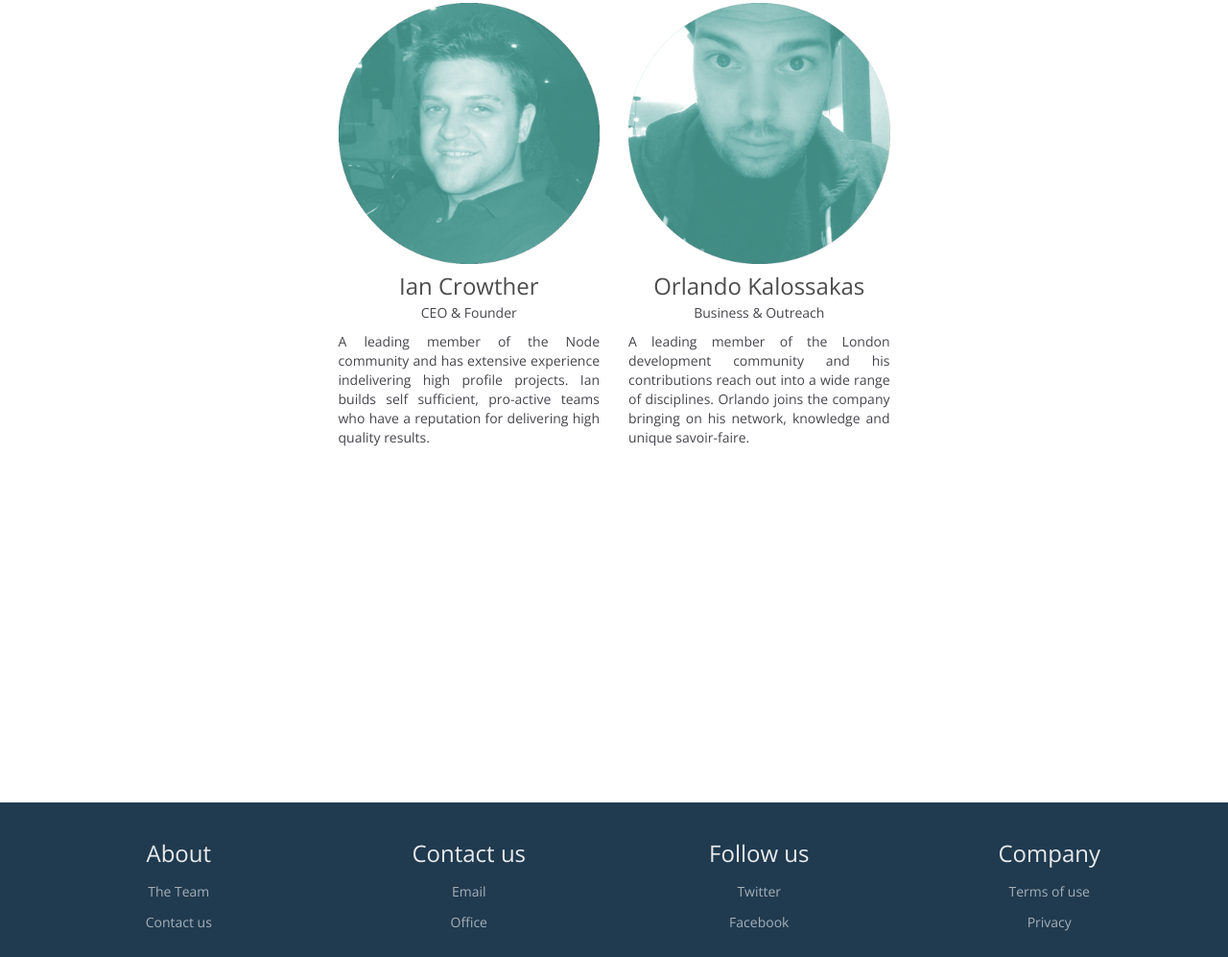
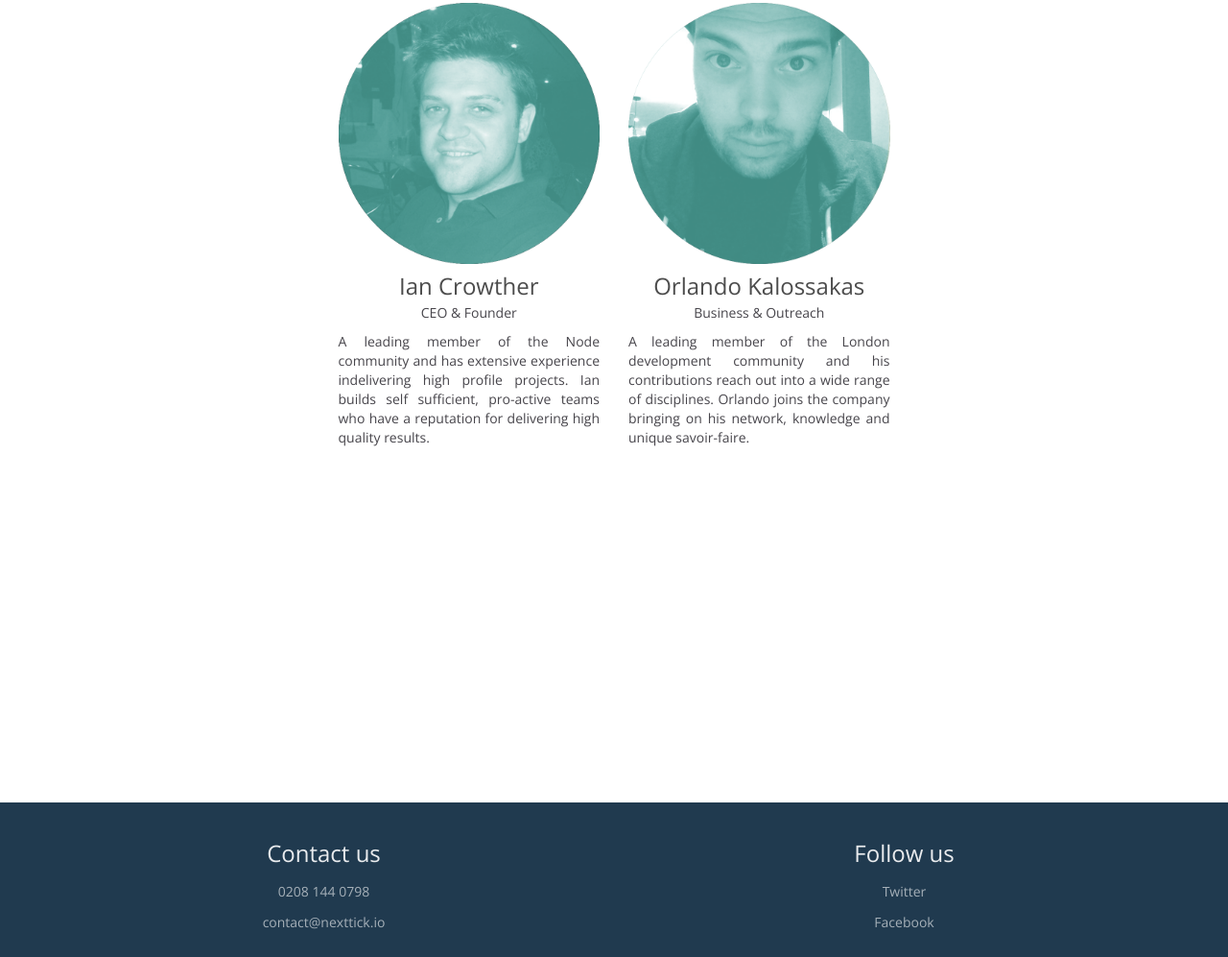
Before and after one commit to nexttick/nexttick.github.io, a plain HTML site: page about.html in a window 1280 px wide. Shown: the part 953-1950 px from the top of the page at 96% size. Drawn offline with nearby package versions, Linux system fonts and the light colour scheme; a script that the page names is missing.

Commit message:
Update about.html

```diff
--- a/about.html
+++ b/about.html
@@ -181,25 +181,15 @@
 <div class="bloc  d-bloc" id="bloc-11">
 	<div class="container bloc-sm text-center">
 		<div class="row">
-			<div class="col-sm-3">
-				<h3>
-					About
-				</h3><a href="index.html" class="a-btn a-block">The Team</a><a href="index.html" class="a-btn a-block">Contact us</a>
-			</div>
-			<div class="col-sm-3">
+			<div class="col-sm-6">
 				<h3>
 					Contact us
-				</h3><a href="index.html" class="a-btn a-block">Email</a><a href="index.html" class="a-btn a-block">Office</a>
+				</h3><a href="tel:02081440798" class="a-btn a-block">0208 144 0798</a><a href="mailto:contact@nexttick.io" class="a-btn a-block">contact@nexttick.io</a>
 			</div>
-			<div class="col-sm-3">
+			<div class="col-sm-6">
 				<h3>
 					Follow us
-				</h3><a href="index.html" class="a-btn a-block">Twitter</a><a href="index.html" class="a-btn a-block">Facebook</a>
-			</div>
-			<div class="col-sm-3">
-				<h3>
-					Company
-				</h3><a href="index.html" class="a-btn a-block">Terms of use</a><a href="index.html" class="a-btn a-block">Privacy</a>
+				</h3><a href="http://twitter.com/nexttick_io" class="a-btn a-block">Twitter</a><a href="https://www.facebook.com/pages/Nexttick/710441448996091" class="a-btn a-block">Facebook</a>
 			</div>
 		</div>
 	</div>
```
